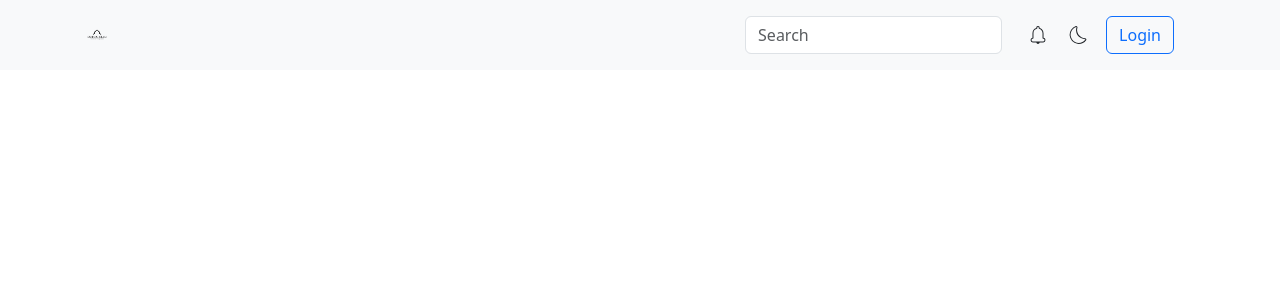
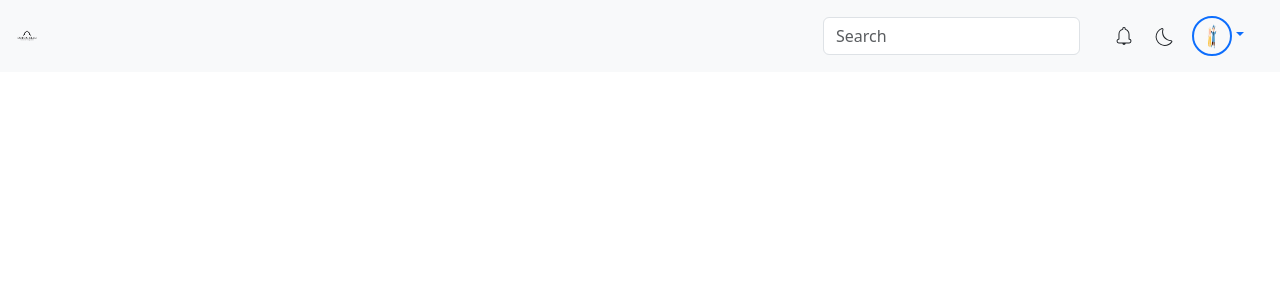
Before and after one commit to HarisSubhan/myexploreislam, a React (Vite) app: page /child in a window 1280 px wide. Shown: the top 300 px of the page. Built offline with nearby package versions, Linux system fonts and the light colour scheme.

Commit message:
chidreen portal

```diff
--- a/package.json
+++ b/package.json
@@ -22,6 +22,7 @@
     "my-explore-islam": "file:",
     "react": "^19.1.0",
     "react-bootstrap": "^2.10.9",
+    "react-color": "^2.19.3",
     "react-dom": "^19.1.0",
     "react-icons": "^5.5.0",
     "react-redux": "^9.2.0",
--- a/src/pages/ChildPortal/pages/ChildDashboard.jsx
+++ b/src/pages/ChildPortal/pages/ChildDashboard.jsx
@@ -1,4 +1,4 @@
-import React from "react";
+import React, { useState, useEffect } from "react";
 import {
   Container,
   Row,
@@ -6,34 +6,189 @@ import {
   Form,
   Navbar,
   FormControl,
-  Button,
+  Dropdown,
+  Image,
 } from "react-bootstrap";
-import logo from "@images/logo.png"; // adjusted path
-import { CiBellOn, CiDark } from "react-icons/ci";
+import logo from "@images/logo.png";
+import { CiBellOn, CiDark, CiLight } from "react-icons/ci";
+import avatar from "@images/c.png";
 
 const ChildDashboard = () => {
+  const [darkMode, setDarkMode] = useState(() => {
+    // Check localStorage for saved preference or use system preference
+    if (typeof window !== "undefined") {
+      const savedMode = localStorage.getItem("darkMode");
+      if (savedMode !== null) return savedMode === "true";
+      return window.matchMedia("(prefers-color-scheme: dark)").matches;
+    }
+    return false;
+  });
+
+  // Toggle dark/light mode
+  const toggleDarkMode = () => {
+    const newMode = !darkMode;
+    setDarkMode(newMode);
+    localStorage.setItem("darkMode", newMode.toString());
+  };
+
+  // Apply dark/light mode to the entire document
+  useEffect(() => {
+    if (darkMode) {
+      document.documentElement.setAttribute("data-bs-theme", "dark");
+      document.body.classList.add("dark-mode");
+    } else {
+      document.documentElement.setAttribute("data-bs-theme", "light");
+      document.body.classList.remove("dark-mode");
+    }
+  }, [darkMode]);
+
   return (
-    <Navbar bg="light" expand="lg" className="py-3">
-      <Container>
-        <Row className="w-100 align-items-center">
-          <Col xs={6} md={4}>
+    <Navbar
+      bg={darkMode ? "dark" : "light"}
+      expand="lg"
+      className={`py-2 py-md-3 ${darkMode ? "navbar-dark" : "navbar-light"}`}
+      data-bs-theme={darkMode ? "dark" : "light"}
+    >
+      <Container fluid>
+        {/* Mobile layout (collapsed) */}
+        <div className="d-flex d-lg-none w-100 align-items-center justify-content-between">
+          <Navbar.Brand href="#home" className="me-0">
+            <img src={logo} alt="Company Logo" height="30" />
+          </Navbar.Brand>
+
+          <div className="d-flex align-items-center gap-2">
+            <CiBellOn size={20} className="cursor-pointer" />
+            <div
+              onClick={toggleDarkMode}
+              className="cursor-pointer"
+              aria-label={
+                darkMode ? "Switch to light mode" : "Switch to dark mode"
+              }
+            >
+              {darkMode ? <CiLight size={20} /> : <CiDark size={20} />}
+            </div>
+            <Dropdown>
+              <Dropdown.Toggle
+                variant="link"
+                id="dropdown-basic"
+                className="p-0 border-0 bg-transparent shadow-none"
+              >
+                <Image
+                  src={avatar}
+                  alt="User Avatar"
+                  roundedCircle
+                  width={32}
+                  height={32}
+                  className={`border border-2 ${
+                    darkMode ? "border-light" : "border-primary"
+                  }`}
+                />
+              </Dropdown.Toggle>
+              <Dropdown.Menu align="end">
+                <Dropdown.Header className="text-center">
+                  <Image
+                    src={avatar}
+                    alt="User Avatar"
+                    roundedCircle
+                    width={60}
+                    height={60}
+                    className={`mb-2 border border-2 ${
+                      darkMode ? "border-light" : "border-primary"
+                    }`}
+                  />
+                  <div>Username</div>
+                  <div className="small text-muted">user@example.com</div>
+                </Dropdown.Header>
+                <Dropdown.Divider />
+                <Dropdown.Item href="#/action-1">
+                  <i className="bi bi-person me-2"></i> Profile
+                </Dropdown.Item>
+                <Dropdown.Item href="#/action-2">
+                  <i className="bi bi-gear me-2"></i> Settings
+                </Dropdown.Item>
+                <Dropdown.Divider />
+                <Dropdown.Item href="#/action-3">
+                  <i className="bi bi-box-arrow-right me-2"></i> Logout
+                </Dropdown.Item>
+              </Dropdown.Menu>
+            </Dropdown>
+          </div>
+        </div>
+
+        {/* Desktop layout (expanded) */}
+        <Row className="d-none d-lg-flex w-100 align-items-center">
+          <Col lg={4}>
             <Navbar.Brand href="#home">
               <img src={logo} alt="Company Logo" height="30" />
             </Navbar.Brand>
           </Col>
-          <Col xs={6} md={8} className="d-flex justify-content-end">
+          <Col lg={8} className="d-flex justify-content-end">
             <div className="d-flex align-items-center gap-3">
-              <Form className="d-flex">
+              <Form className="d-flex me-2">
                 <FormControl
                   type="search"
                   placeholder="Search"
                   className="me-2"
                   aria-label="Search"
+                  style={{ minWidth: "200px" }}
                 />
               </Form>
               <CiBellOn size={24} className="cursor-pointer" />
-              <CiDark size={24} className="cursor-pointer" />
-              <Button variant="outline-primary">Login</Button>
+              <div
+                onClick={toggleDarkMode}
+                className="cursor-pointer"
+                title={
+                  darkMode ? "Switch to light mode" : "Switch to dark mode"
+                }
+              >
+                {darkMode ? <CiLight size={24} /> : <CiDark size={24} />}
+              </div>
+
+              <Dropdown>
+                <Dropdown.Toggle
+                  variant="link"
+                  id="dropdown-basic"
+                  className="p-0 border-0 bg-transparent shadow-none"
+                >
+                  <Image
+                    src={avatar}
+                    alt="User Avatar"
+                    roundedCircle
+                    width={40}
+                    height={40}
+                    className={`border border-2 ${
+                      darkMode ? "border-light" : "border-primary"
+                    }`}
+                  />
+                </Dropdown.Toggle>
+                <Dropdown.Menu align="end">
+                  <Dropdown.Header className="text-center">
+                    <Image
+                      src={avatar}
+                      alt="User Avatar"
+                      roundedCircle
+                      width={60}
+                      height={60}
+                      className={`mb-2 border border-2 ${
+                        darkMode ? "border-light" : "border-primary"
+                      }`}
+                    />
+                    <div>Username</div>
+                    <div className="small text-muted">user@example.com</div>
+                  </Dropdown.Header>
+                  <Dropdown.Divider />
+                  <Dropdown.Item href="#/action-1">
+                    <i className="bi bi-person me-2"></i> Profile
+                  </Dropdown.Item>
+                  <Dropdown.Item href="#/action-2">
+                    <i className="bi bi-gear me-2"></i> Settings
+                  </Dropdown.Item>
+                  <Dropdown.Divider />
+                  <Dropdown.Item href="#/action-3">
+                    <i className="bi bi-box-arrow-right me-2"></i> Logout
+                  </Dropdown.Item>
+                </Dropdown.Menu>
+              </Dropdown>
             </div>
           </Col>
         </Row>
```
Also changed, not shown: src/styles/main.css (+15 -0 lines), 1 other file (tests, documents, lock files or other folders).
